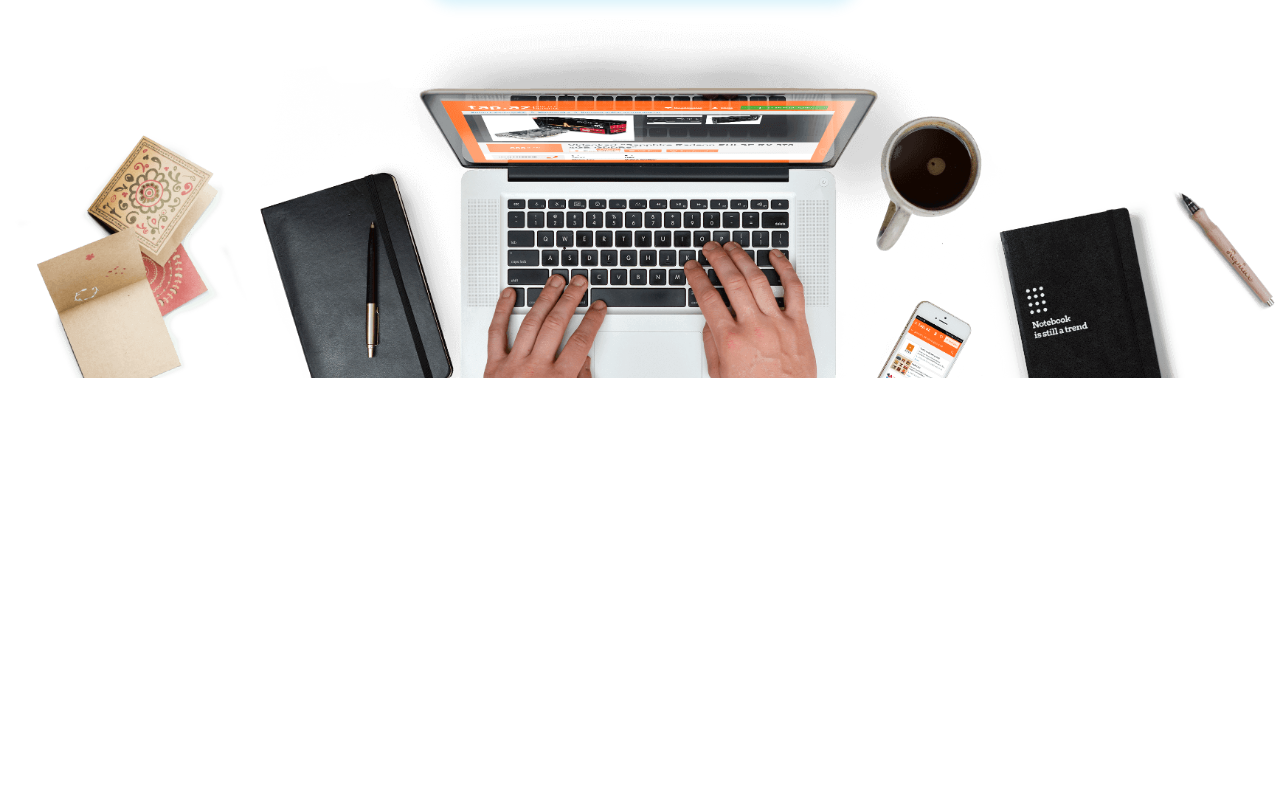
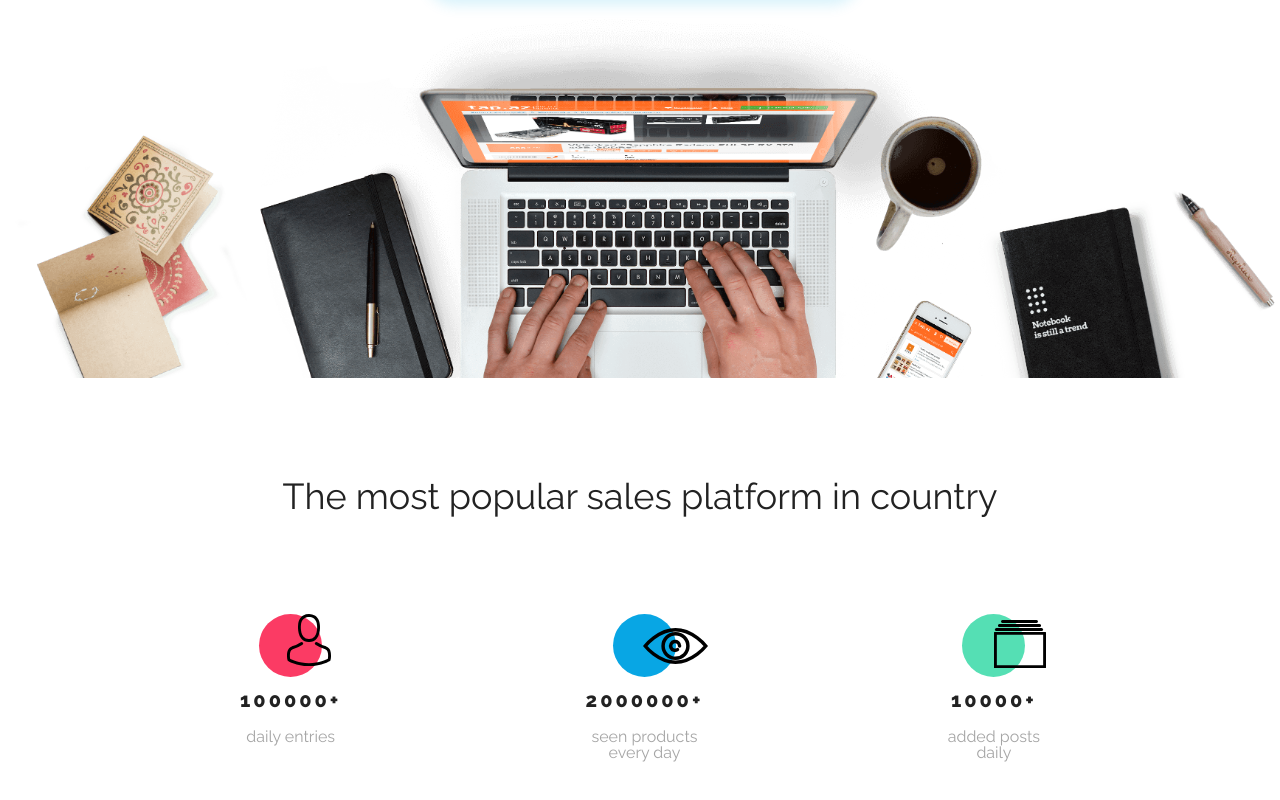
Before and after one commit to piotrbaranowski11/BestShop, a plain HTML site: page index.html in a window 1280 px wide. Shown: the part 388-1188 px from the top of the page. Before the commit the page ends 800 px from the top, so only its background shows below. Drawn offline with nearby package versions, Linux system fonts and the light colour scheme.

Commit message:
section 2

```diff
--- a/css/style.css
+++ b/css/style.css
@@ -134,3 +134,80 @@ a {
   .btn--large {
     padding: 22px 155px;
   }
+
+  .statistics {
+    margin-top: 100px;
+  }
+
+  .statistics__container {
+    max-width: 800px;
+    margin: 100px auto 120px;
+    display: flex;
+    justify-content: space-between;
+  }
+
+  h2 {
+    font-family: var(--font-raleway);
+    font-size: 36px;
+    text-align: center;
+  }
+
+  .statistics__single {
+    max-width: 160px;
+    display: flex;
+    flex-direction: column;
+    justify-content: flex-start;
+    align-items: center;
+    text-align: center;
+    font-family: var(--font-raleway);
+  }
+
+  .statistics__circle {
+    border-radius: 50%;
+    width: 63px;
+    height: 63px;
+    position: relative;
+  }
+
+  .statistics__img {
+    position: absolute;
+  }
+
+  .statistics__single:nth-child(1) .statistics__circle {
+    background-color: var(--color-redish);
+  }
+
+  .statistics__single:nth-child(1) .statistics__img {
+    top: 0;
+    left: 45%;
+  }
+
+  .statistics__single:nth-child(2) .statistics__circle {
+    background-color: var(--color-primary);
+  }
+
+  .statistics__single:nth-child(2) .statistics__img {
+    top: 14px;
+    left: 47%;
+  }
+
+  .statistics__single:nth-child(3) .statistics__circle {
+    background-color: var(--color-green);
+  }
+
+  .statistics__single:nth-child(3) .statistics__img {
+    top: 6px;
+    left: 50%;
+  }
+
+  .statistics__number {
+    font-size: 20px;
+    font-weight: 800;
+    letter-spacing: 0.1875rem;
+    margin-top: 13px;
+  }
+
+  .statistics__description {
+    color: var(--color-grey);
+    margin-top: 19px;
+  }
--- a/index.html
+++ b/index.html
@@ -38,7 +38,7 @@
 
     <!-- HEADER:CLOSE -->
 
-    <!-- SECTION -->
+    <!-- SECTION OPENING -->
 
     <section class="opening">
         <div class="opening_content">
@@ -49,7 +49,44 @@
         <img src="assets/Background.png" alt="" class="opening_image">
     </section>
 
-    <!-- SECTION:CLOSE -->
+    <!-- SECTION OPENING:CLOSE -->
+
+    <!-- SECTION STATISTIC -->
+
+    <section class="statistics">
+        <div class="container">
+          <h2>The most popular sales platform in country</h2>
+
+          <div class="statistics__container">
+            <div class="statistics__single">
+              <div class="statistics__circle">
+                <img src="assets/Person.svg" alt="person" class="statistics__img"/>
+              </div>
+              <div class="statistics__number">100000+</div>
+              <div class="statistics__description">daily entries</div>
+            </div>
+
+            <div class="statistics__single">
+              <div class="statistics__circle">
+                <img src="assets/Eye.svg" alt="person" class="statistics__img"/>
+              </div>
+              <div class="statistics__number">2000000+</div>
+              <div class="statistics__description">seen products<br>every day</div>
+            </div>
+
+            <div class="statistics__single">
+              <div class="statistics__circle">
+                <img src="assets/Catalog.svg" alt="person" class="statistics__img"/>
+              </div>
+              <div class="statistics__number">10000+</div>
+              <div class="statistics__description">added posts<br>daily</div>
+            </div>
+          </div>
+        </div>
+      </section>
+
+      <!-- SECTION STATISTIC:CLOSE -->
+
 
 </body>
 </html>
```
